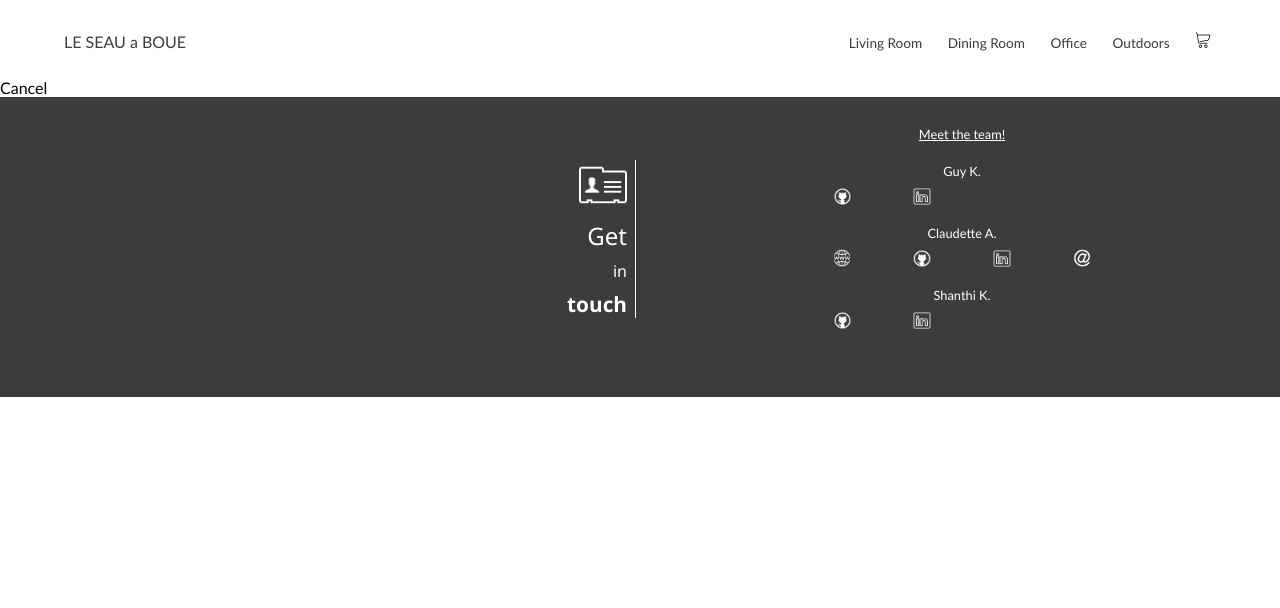
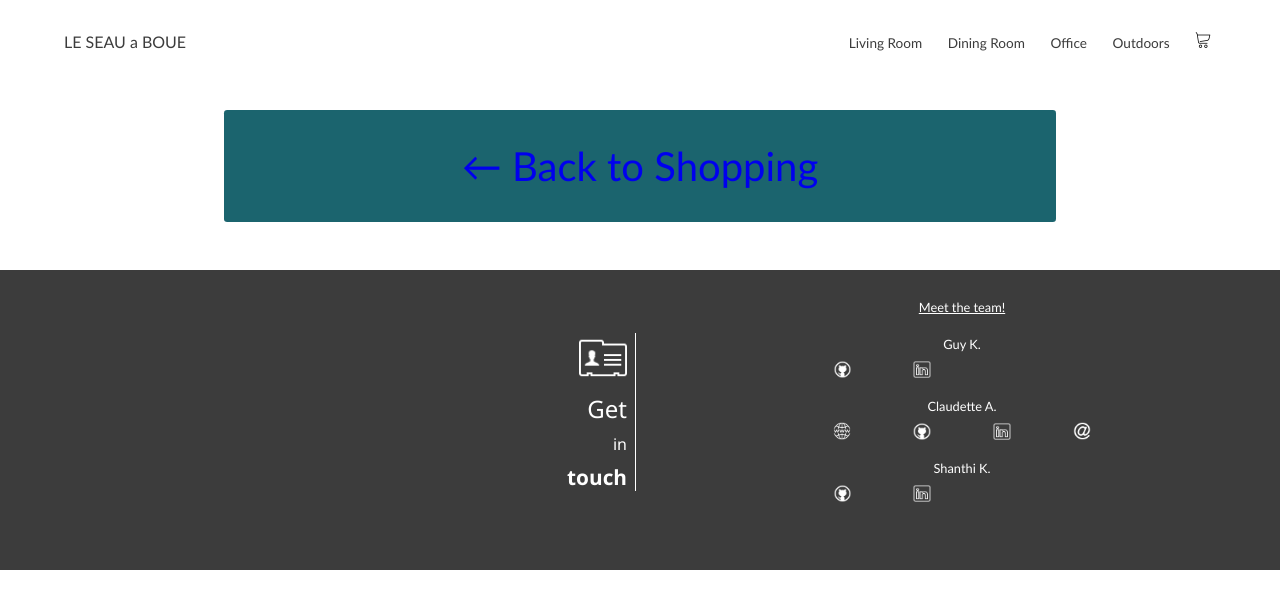
Before and after one commit to scooterseoul/Ecommerce-Furniture1, a React (Create React App) app in the folder client/: page /cancel in a window 1280 px wide. Shown: the top 608 px of the page. Built offline with nearby package versions, Linux system fonts and the light colour scheme; no server answers.

Commit message:
Cancel.js - Added a return to shopping button
Co-Authored-By: Guy <guykibby@gmail.com>
Co-Authored-By: kays <52937130+shvinprog@users.noreply.github.com>

```diff
--- a/client/src/components/Cancel.js
+++ b/client/src/components/Cancel.js
@@ -1,7 +1,15 @@
 import React from "react";
+import { Link } from "react-router-dom";
+import styles from "./Cancel.module.css";
 
 const Cancel = () => {
-  return <div>Cancel</div>;
+  return (
+    <div className={styles.cancelCont}>
+      <Link to="/" className={styles.backToShopping}>
+        &#8592; Back to Shopping
+      </Link>
+    </div>
+  );
 };
 
 export default Cancel;
--- /dev/null
+++ b/client/src/components/Cancel.module.css
@@ -0,0 +1,14 @@
+.cancelCont {
+  margin: 3rem auto;
+  width: 60%;
+  text-align: center;
+  font-size: 2.5rem;
+  background-color: rgb(27, 100, 110);
+  padding: 2rem;
+  color: white;
+  border-radius: 0.2rem;
+  height: 100%;
+}
+.backToShopping:visited {
+  color: white;
+}
```
